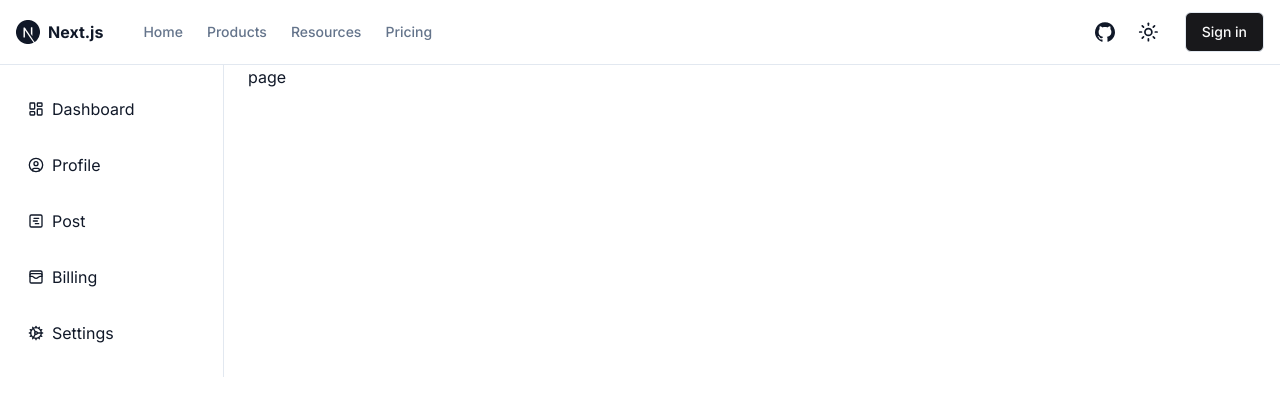
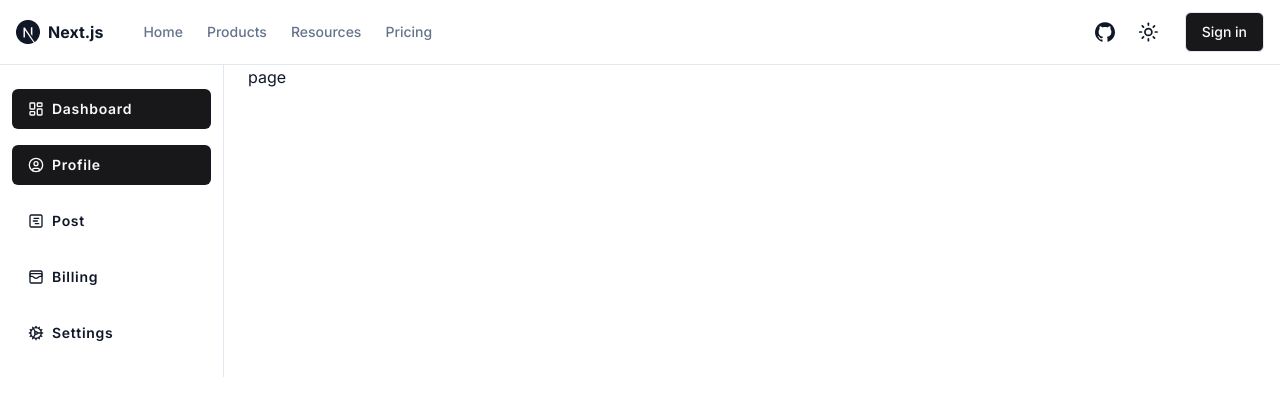
Before and after one commit to shakibdshy/next-blog-app, a Next.js app: page /dashboard/profile in a window 1280 px wide. Shown: the top 403 px of the page. Built offline with nearby package versions, Linux system fonts and the light colour scheme; no server answers.

Commit message:
Fixed Sidebar Header

```diff
--- a/components/dashboard/primary-sidebar.tsx
+++ b/components/dashboard/primary-sidebar.tsx
@@ -1,11 +1,15 @@
+'use client'
+
 import { siteConfig } from '@/config/site'
 import Link from 'next/link'
 import React from 'react'
-import { buttonVariants } from '../ui/button'
 import { Icons } from '../icons'
 import { cn } from '@/lib/utils'
+import { usePathname } from 'next/navigation'
 
 function PrimarySidebar() {
+  const path = usePathname()
+
   return (
     <aside className='border-border sticky left-0 top-0 w-56 border-r border-solid px-3 py-6'>
       <nav className='flex flex-col gap-4'>
@@ -14,7 +18,7 @@ function PrimarySidebar() {
             // @ts-ignore
             const Icon = Icons[item.icon || "arrowRight"]
             return (
-              <Link href={item.href} className="hover:bg-primary hover:text-muted flex h-10 items-center rounded-md px-4 py-2 transition-all">
+              <Link href={item.href} className={cn("hover:bg-primary hover:text-primary-foreground flex h-10 items-center rounded-md px-4 py-2 text-sm font-semibold tracking-wider transition-all", path === item.href ? "bg-primary text-primary-foreground" : "")}>
                 <Icon className="mr-2 h-4 w-4" />
                 {item.title}
               </Link>
```
